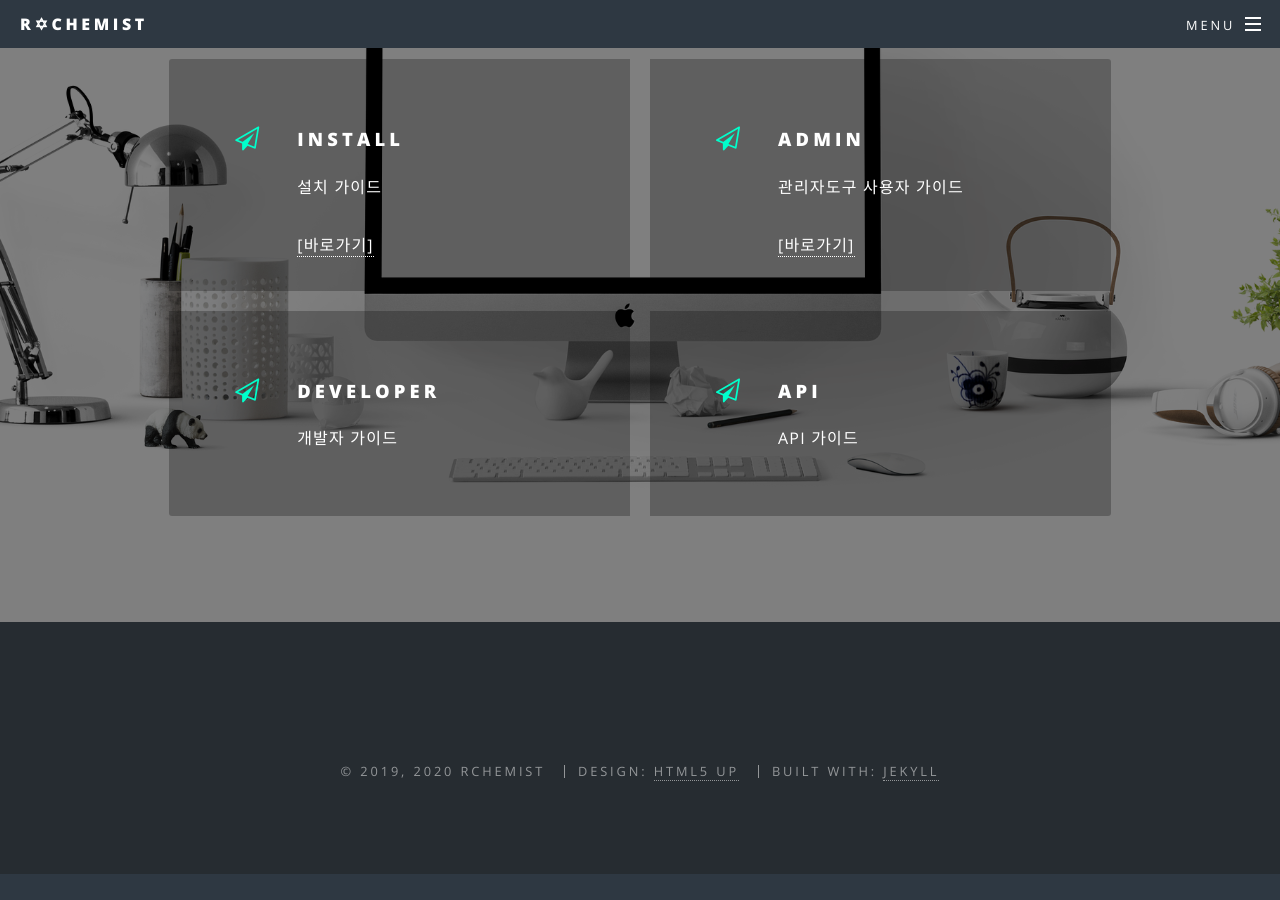
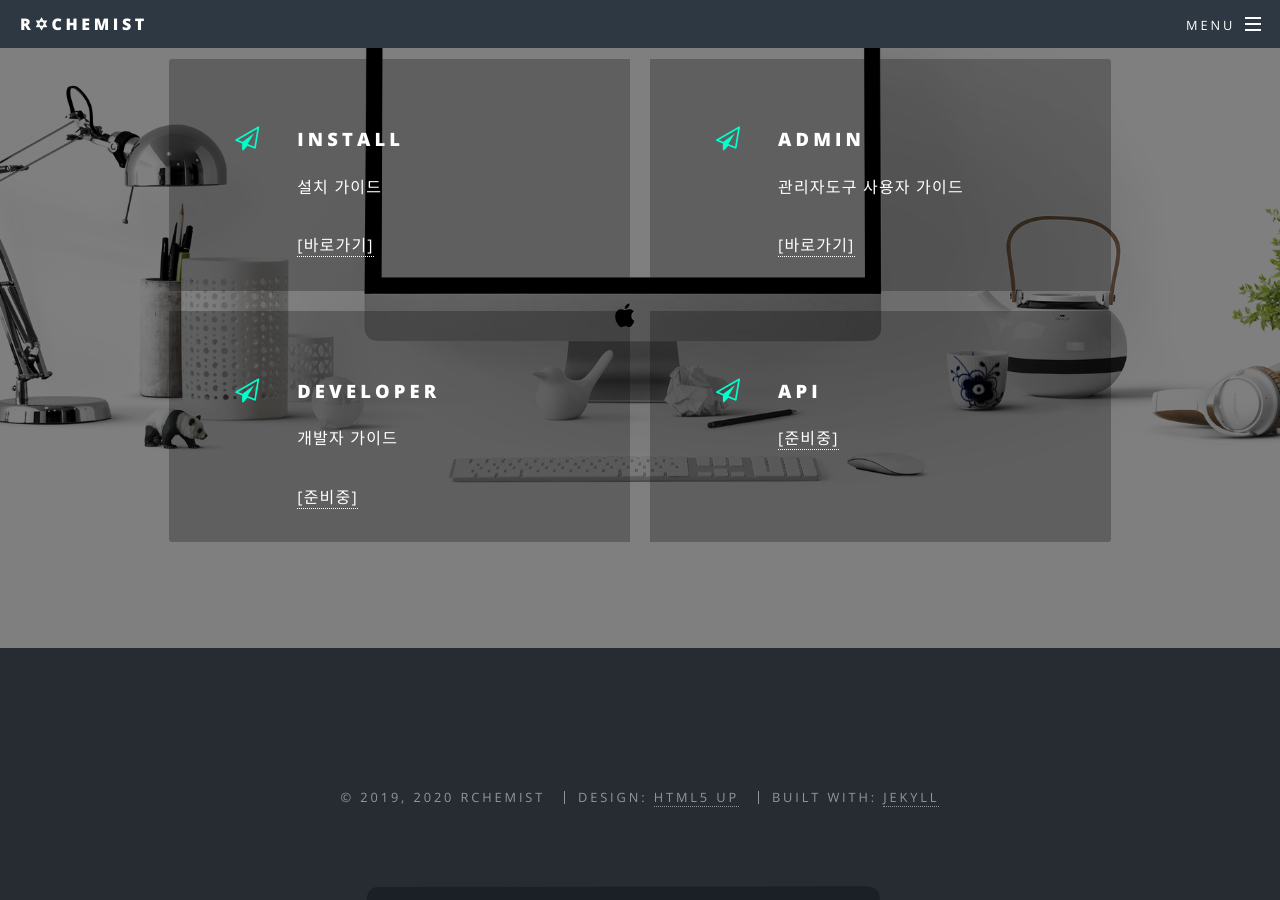
Before and after one commit to rchemist/rchemist.github.io, a Jekyll site: the page built from developers.html, in a window 1280 px wide and 900 px high, scrolled down 1113 px. Built offline with Jekyll 4.4.1, drawn with Linux system fonts in a browser that asks for light colours; before the commit the page ends 1987 px from its top, so only the background shows below that.

```diff
--- a/developers.html
+++ b/developers.html
@@ -34,10 +34,11 @@ title: developers
             <li class="icon fa-paper-plane-o">
                 <h3>DEVELOPER</h3>
                 <p>개발자 가이드</p>
+                <a href="#" target="_blank">[준비중]</a>
             </li>
             <li class="icon fa-paper-plane-o">
                 <h3>API</h3>
-                <p>API 가이드</p>
+                <a href="#" target="_blank">[준비중]</a>
             </li>
         </ul>
     </div>
```
